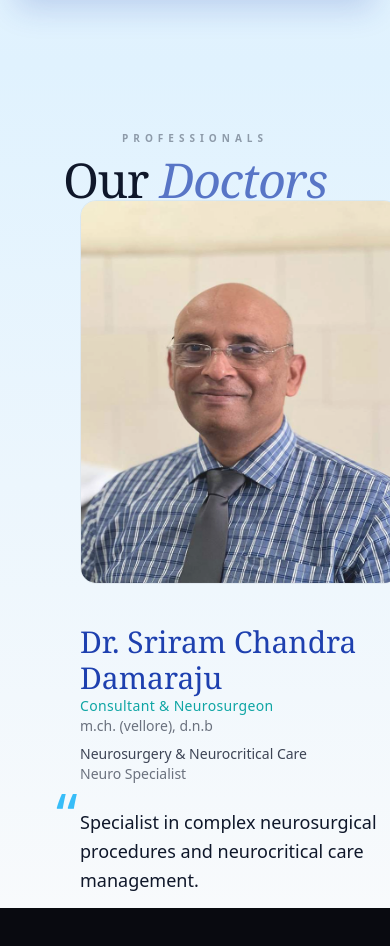
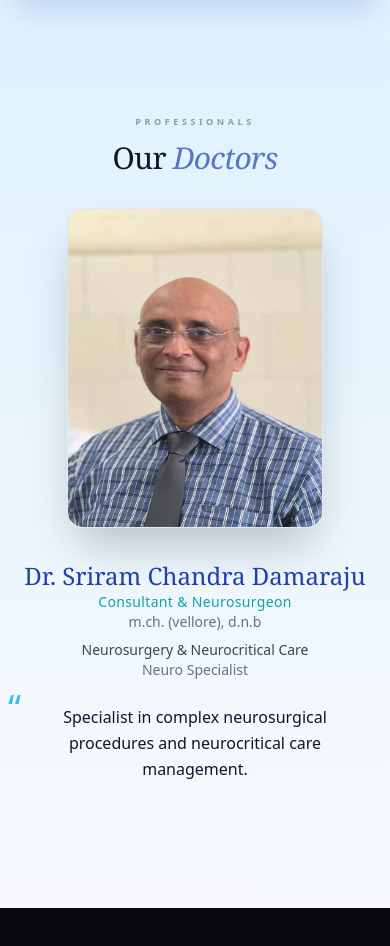
Before and after one commit to Rudr-Praneeth/FREELANCE-DR.PAMELA, a React (Vite) app: page / in a window 390 px wide. Shown: the part 2626-3572 px from the top of the page. Built offline with nearby package versions, Linux system fonts and the light colour scheme.

Commit message:
RESPONSIVITY

```diff
--- a/src/components/Doctors.jsx
+++ b/src/components/Doctors.jsx
@@ -12,23 +12,25 @@ export default function TestimonialSlider({ data = [] }) {
     if (!data.length) return;
 
     const ctx = gsap.context(() => {
-      const totalWidth = sliderRef.current.scrollWidth;
-      const viewportWidth = window.innerWidth;
+      const getTotalWidth = () => sliderRef.current.scrollWidth;
+      const getViewportWidth = () => window.innerWidth;
 
       gsap.to(sliderRef.current, {
-        x: () => -(totalWidth - viewportWidth),
+        x: () => -(getTotalWidth() - getViewportWidth()),
         ease: "none",
         scrollTrigger: {
           trigger: sectionRef.current,
-          start: "top+=100 top",
-          end: () => `+=${totalWidth * 0.2}`,
+          start: "top top",
+          end: () => `+=${getTotalWidth() * 0.3}`,
           scrub: 1.5,
           pin: true,
           anticipatePin: 1,
+          invalidateOnRefresh: true,
           // markers: true,
         },
       });
-       gsap.fromTo(
+
+      gsap.fromTo(
         sliderRef.current.children,
         { opacity: 0.85, scale: 0.98 },
         {
@@ -53,25 +55,28 @@ export default function TestimonialSlider({ data = [] }) {
   return (
     <section
       ref={sectionRef}
-      className="relative h-screen bg-gradient-to-t from-[#F8FAFC] to-[#E0F2FE] overflow-hidden"
+      className="relative min-h-screen bg-gradient-to-t from-[#F8FAFC] to-[#E0F2FE] overflow-hidden"
     >
-      <div className="flex flex-col items-center text-center pt-16 mb-12">
-        <span className="text-[10px] font-sans tracking-[0.5em] text-[#0F172A]/40 uppercase mb-2 font-bold">
+      <div className="flex flex-col items-center text-center pt-12 sm:pt-16 mb-8 sm:mb-12 px-4">
+        <span className="text-[9px] sm:text-[10px] font-sans tracking-[0.4em] sm:tracking-[0.5em] text-[#0F172A]/40 uppercase mb-2 font-bold">
           Professionals
         </span>
-        <h2 className="font-serif text-5xl md:text-6xl text-[#0F172A] tracking-tight">
+        <h2 className="font-serif text-3xl sm:text-4xl md:text-5xl lg:text-6xl text-[#0F172A] tracking-tight">
           Our <span className="italic opacity-70 text-[#1E40AF]">Doctors</span>
         </h2>
       </div>
 
-      <div ref={sliderRef} className="flex h-[70vh] items-center">
+      <div
+        ref={sliderRef}
+        className="flex h-auto md:h-[70vh] items-center"
+      >
         {data.map((item, i) => (
           <div
             key={i}
-            className="min-w-screen px-20 grid md:grid-cols-2 gap-10 items-center"
+            className="min-w-full px-4 sm:px-8 md:px-16 lg:px-20 grid grid-cols-1 md:grid-cols-2 gap-8 md:gap-10 items-center"
           >
             <div className="flex justify-center">
-              <div className="w-80 h-96 overflow-hidden rounded-2xl shadow-3xl border border-[#0F172A]/5">
+              <div className="w-64 sm:w-72 md:w-80 h-80 sm:h-88 md:h-96 overflow-hidden rounded-2xl shadow-2xl border border-[#0F172A]/5">
                 <img
                   src={item.image}
                   alt={item.name}
@@ -80,32 +85,32 @@ export default function TestimonialSlider({ data = [] }) {
               </div>
             </div>
 
-            <div>
-              <h2 className="text-3xl font-serif text-[#1E40AF]">
+            <div className="text-center md:text-left">
+              <h2 className="text-2xl sm:text-3xl font-serif text-[#1E40AF]">
                 {item.name}
               </h2>
 
-              <p className="text-[#0EA5A4] font-medium tracking-wide">
+              <p className="text-sm sm:text-base text-[#0EA5A4] font-medium tracking-wide">
                 {item.role}
               </p>
 
-              <p className="text-[#0F172A]/60">
+              <p className="text-sm sm:text-base text-[#0F172A]/60">
                 {item.degrees}
               </p>
 
-              <p className="mt-2 text-[#0F172A]/80 font-medium">
+              <p className="mt-2 text-sm sm:text-base text-[#0F172A]/80 font-medium">
                 {item.specialty}
               </p>
 
-              <p className="text-[#0F172A]/60">
+              <p className="text-sm sm:text-base text-[#0F172A]/60">
                 {item.experience}
               </p>
 
-              <div className="relative mt-6">
-                <span className="text-[#38BDF8] text-6xl absolute -left-6 -top-6">
+              <div className="relative mt-6 px-2 sm:px-0">
+                <span className="text-[#38BDF8] text-4xl sm:text-5xl md:text-6xl absolute -left-2 sm:-left-4 md:-left-6 -top-4 md:-top-6">
                   “
                 </span>
-                <p className="text-lg text-[#0F172A] leading-relaxed">
+                <p className="text-base sm:text-lg text-[#0F172A] leading-relaxed">
                   {item.bio}
                 </p>
               </div>
--- a/src/pages/Home.jsx
+++ b/src/pages/Home.jsx
@@ -36,7 +36,7 @@ const Home = () => {
   },
 ];
   return (
-    <div className='font-sans font-normal text-[14px] leading-[20px] tracking-normal'>
+    <div className='font-sans font-normal text-[14px] leading-[20px] tracking-normal overflow-x-hidden'>
       <Hero />
       <Stats />
       <Services />
```
